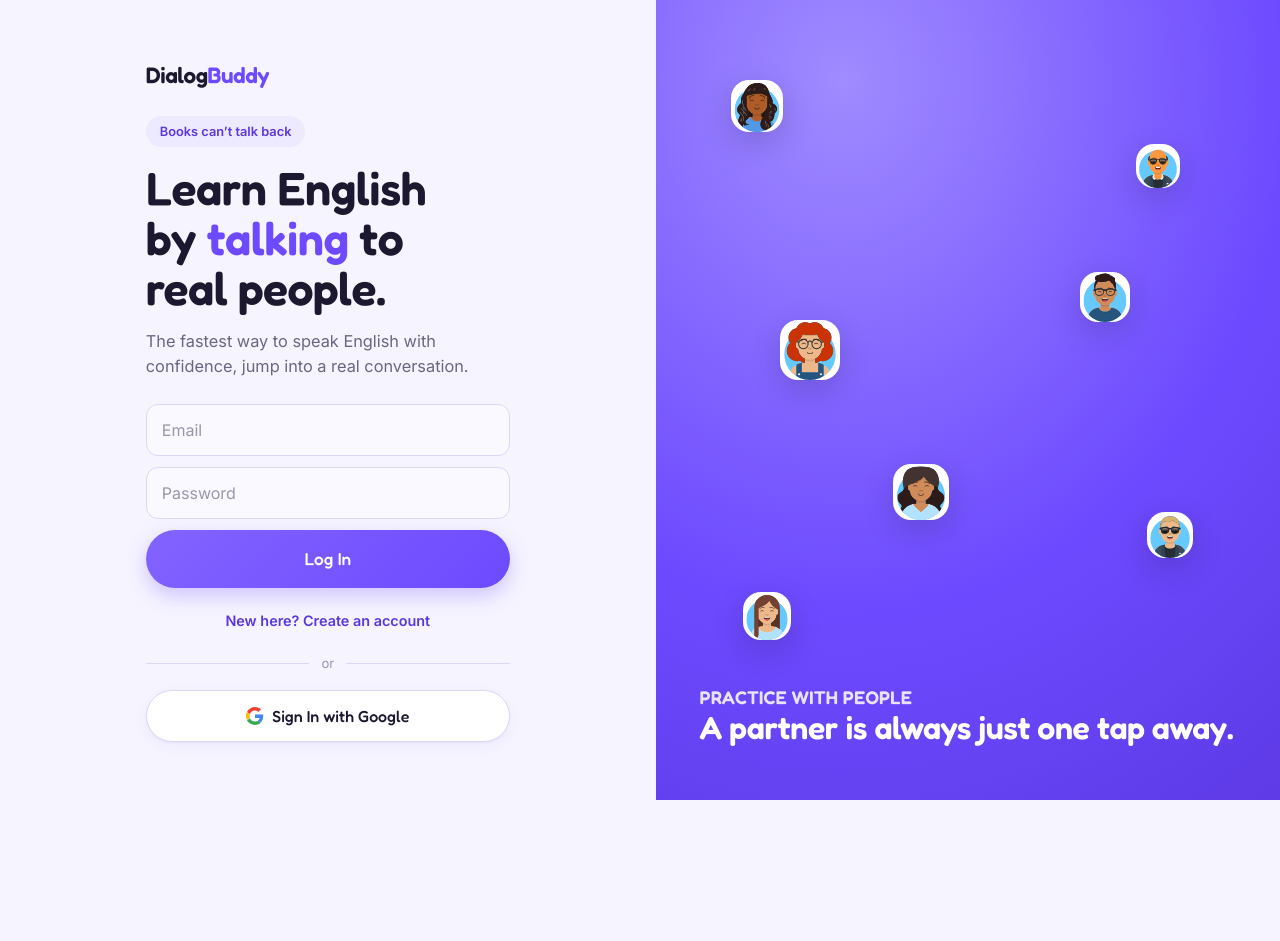
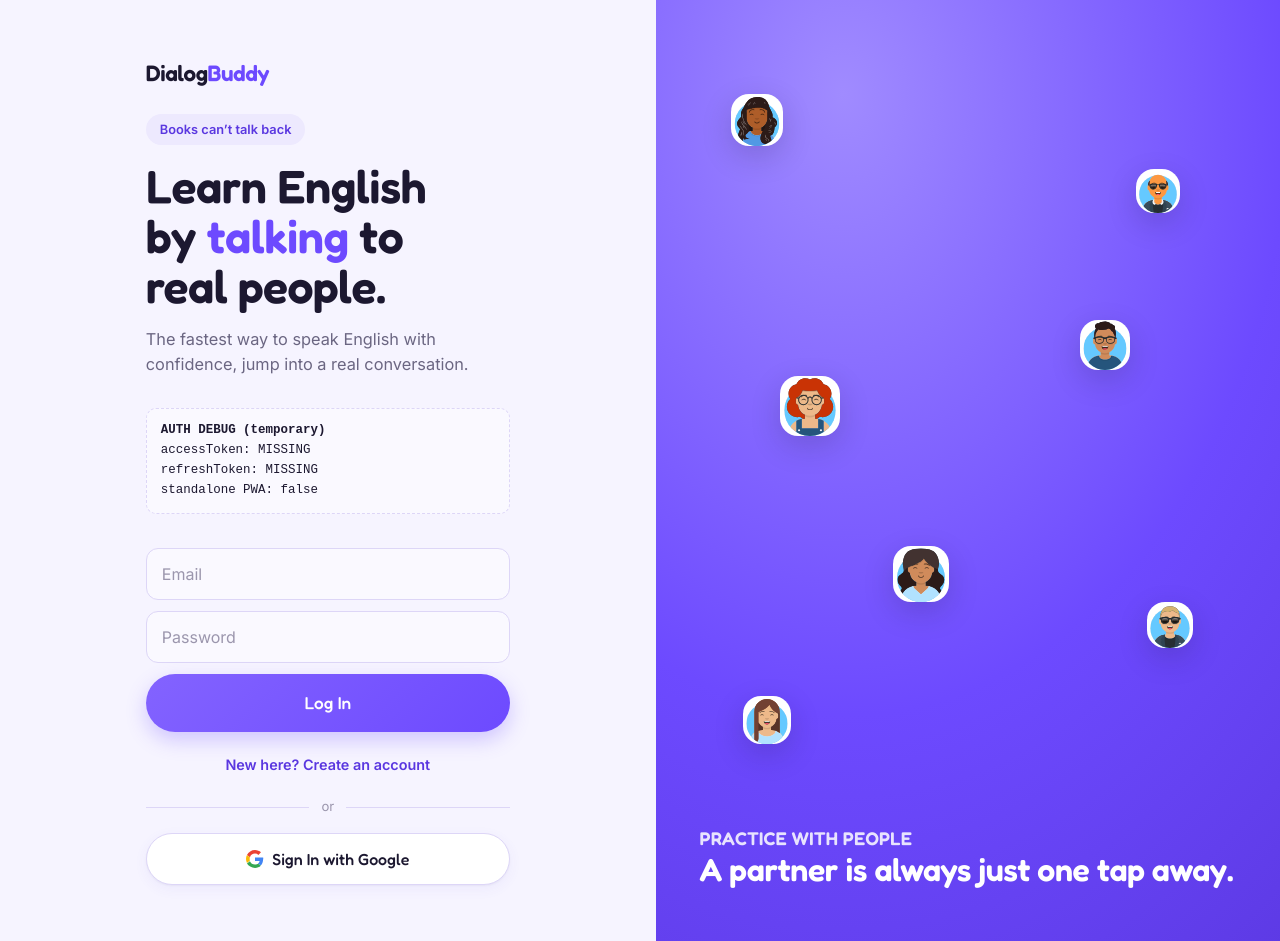
Before and after one commit to parveen-singh09/speaking, a React (Vite) app in the folder frontend/: page /login in a window 1280 px wide. Before the commit the page ends 800 px from the top, so only its background shows below. Built offline with nearby package versions, Linux system fonts and the light colour scheme.

Commit message:
feat: add AuthDebug component for temporary authentication debugging

```diff
--- a/frontend/src/pages/Landing.tsx
+++ b/frontend/src/pages/Landing.tsx
@@ -125,6 +125,8 @@ export function Landing() {
           The fastest way to speak English with confidence, jump into a real conversation.
         </p>
 
+        <AuthDebug />
+
         <form className="auth-form" onSubmit={submit}>
           {mode === 'signup' && (
             <input
@@ -211,6 +213,52 @@ export function Landing() {
   )
 }
 
+function AuthDebug() {
+  const read = (k: string) => {
+    try {
+      return localStorage.getItem(k)
+    } catch {
+      return '<storage blocked>'
+    }
+  }
+  const access = read('accessToken')
+  const refresh = read('refreshToken')
+
+  const expiry = (token: string | null): string => {
+    if (!token) return '—'
+    try {
+      const payload = JSON.parse(atob(token.split('.')[1]))
+      if (!payload.exp) return 'no exp'
+      const secsLeft = payload.exp - Math.floor(Date.now() / 1000)
+      return secsLeft > 0 ? `valid, ${Math.round(secsLeft / 3600)}h left` : `EXPIRED ${Math.round(-secsLeft / 3600)}h ago`
+    } catch {
+      return 'unreadable'
+    }
+  }
+
+  return (
+    <div
+      style={{
+        margin: '12px 0',
+        padding: '12px 14px',
+        fontSize: '0.78rem',
+        lineHeight: 1.6,
+        fontFamily: 'monospace',
+        color: 'var(--ink)',
+        background: 'var(--surface-sunk)',
+        border: '1px dashed var(--border-strong)',
+        borderRadius: '10px',
+        wordBreak: 'break-all',
+      }}
+    >
+      <strong>AUTH DEBUG (temporary)</strong>
+      <div>accessToken: {access ? `present (${expiry(access)})` : 'MISSING'}</div>
+      <div>refreshToken: {refresh ? `present (${expiry(refresh)})` : 'MISSING'}</div>
+      <div>standalone PWA: {String(window.matchMedia('(display-mode: standalone)').matches)}</div>
+    </div>
+  )
+}
+
 function GoogleGlyph() {
   return (
     <svg width="18" height="18" viewBox="0 0 48 48" aria-hidden="true">
```
